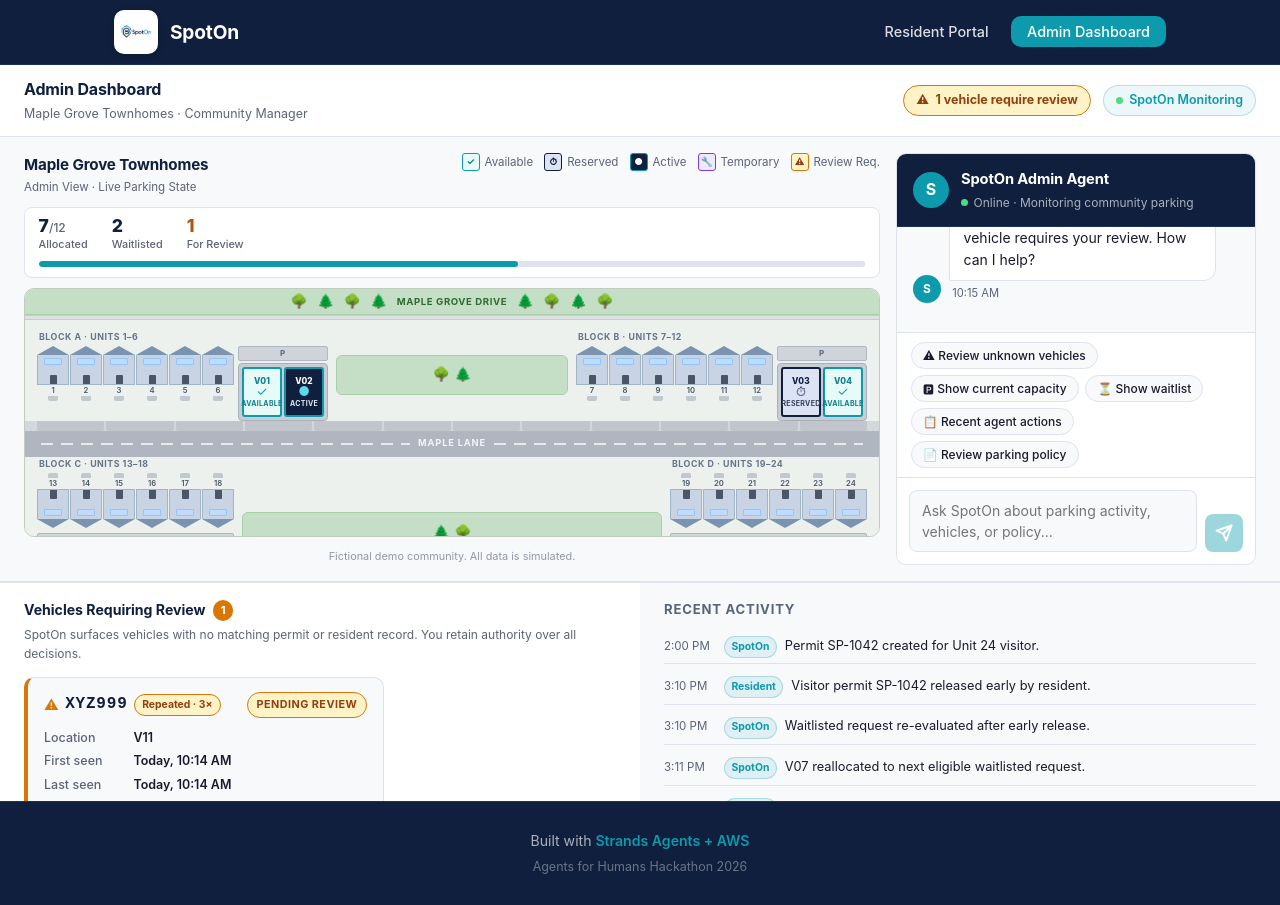
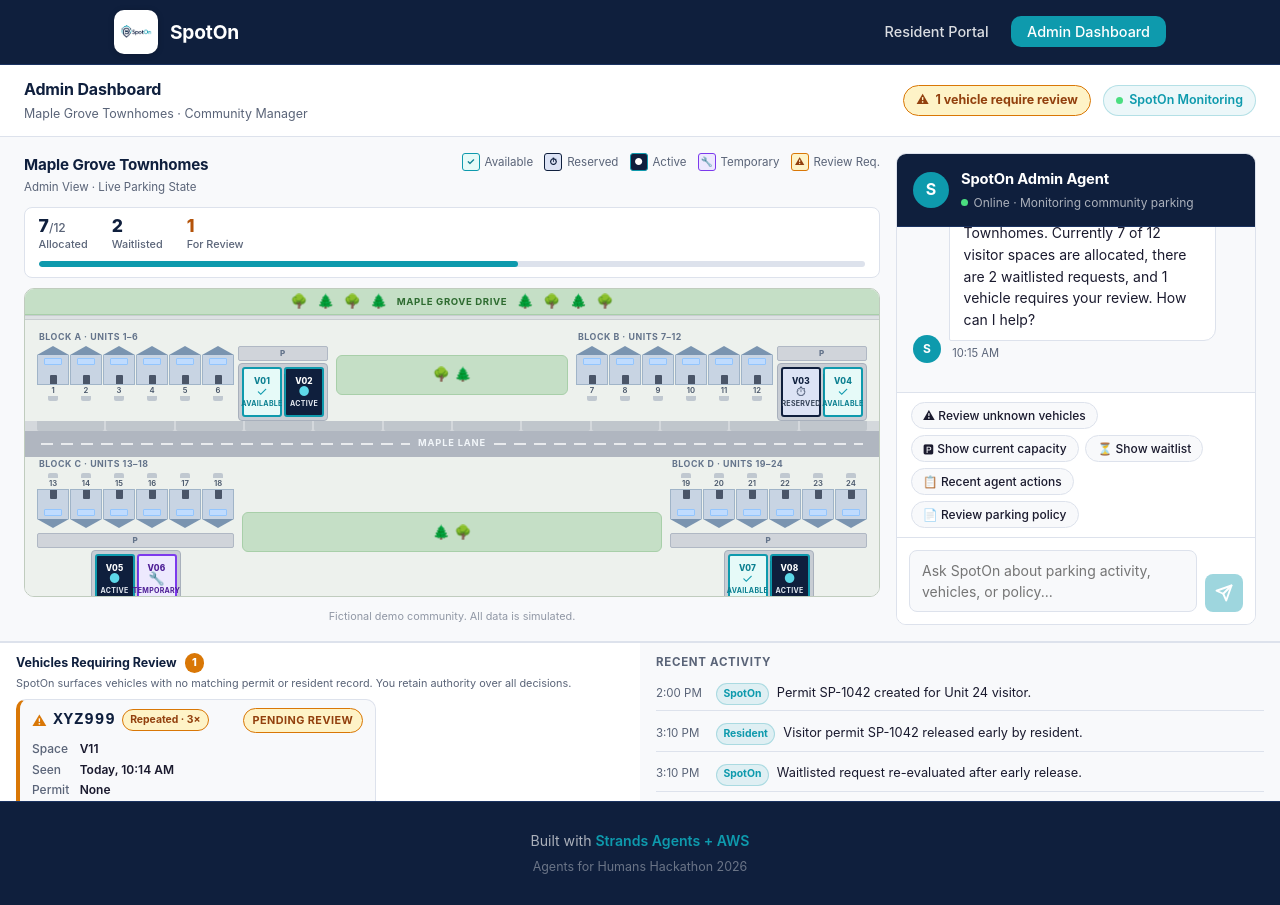
Before and after one commit to jkhan2211/SpotOn, a React (Create React App) app: page /admin in a window 1280 px wide. Built offline with nearby package versions, Linux system fonts and the light colour scheme; the HTML template or start-up script is replaced by a standard one.

Commit message:
Compact admin bottom panels: smaller vehicle cards, tighter padding, more room for site plan

```diff
--- a/src/admin/AdminDashboard.css
+++ b/src/admin/AdminDashboard.css
@@ -41,7 +41,7 @@
   grid-template-columns: 1fr 1fr;
   border-top: 1px solid var(--color-border);
   flex-shrink: 0;
-  height: 220px;
+  height: 160px;
   min-height: 0;
   overflow: hidden;
 }
--- a/src/admin/AdminReview.css
+++ b/src/admin/AdminReview.css
@@ -1,6 +1,6 @@
 /* ── Vehicle review section ── */
 .review-section {
-  padding: 1rem 1.5rem;
+  padding: 0.6rem 1rem;
   background: var(--color-surface);
   border-top: 1px solid var(--color-border);
   overflow-y: auto;
@@ -8,11 +8,11 @@
 }
 
 .review-section__header {
-  margin-bottom: 0.85rem;
+  margin-bottom: 0.4rem;
 }
 
 .review-section__title {
-  font-size: 0.88rem;
+  font-size: 0.78rem;
   font-weight: 700;
   color: var(--color-primary);
   display: flex;
@@ -31,9 +31,9 @@
 }
 
 .review-section__sub {
-  font-size: 0.75rem;
+  font-size: 0.68rem;
   color: var(--color-text-muted);
-  margin-top: 0.2rem;
+  margin-top: 0.1rem;
 }
 
 .review-section__empty {
@@ -53,8 +53,8 @@
   background: var(--color-bg);
   border: 1px solid var(--color-border);
   border-radius: var(--radius);
-  padding: 0.9rem 1rem;
-  min-width: 240px;
+  padding: 0.5rem 0.75rem;
+  min-width: 200px;
   flex: 1;
   max-width: 360px;
 }
@@ -68,7 +68,7 @@
   display: flex;
   justify-content: space-between;
   align-items: flex-start;
-  margin-bottom: 0.65rem;
+  margin-bottom: 0.35rem;
   gap: 0.5rem;
 }
 
@@ -119,9 +119,9 @@
 .vr-card__dl {
   display: grid;
   grid-template-columns: auto 1fr;
-  gap: 0.2rem 0.65rem;
-  font-size: 0.78rem;
-  margin-bottom: 0.65rem;
+  gap: 0.1rem 0.65rem;
+  font-size: 0.75rem;
+  margin-bottom: 0.4rem;
 }
 
 .vr-card__dl dt { color: var(--color-text-muted); font-weight: 500; }
@@ -180,14 +180,14 @@
 
 .vr-card__actions {
   display: flex;
-  gap: 0.5rem;
+  gap: 0.4rem;
   flex-wrap: wrap;
 }
 
 .vr-btn {
-  font-size: 0.78rem;
+  font-size: 0.72rem;
   font-weight: 700;
-  padding: 0.4rem 0.85rem;
+  padding: 0.25rem 0.65rem;
   border-radius: 7px;
   border: 1.5px solid transparent;
   transition: background-color 0.15s, border-color 0.15s;
@@ -220,7 +220,7 @@
 
 /* ── Activity feed ── */
 .activity-feed {
-  padding: 1rem 1.5rem;
+  padding: 0.6rem 1rem;
   background: var(--color-bg);
   border-top: 1px solid var(--color-border);
   overflow-y: auto;
@@ -228,12 +228,12 @@
 }
 
 .activity-feed__title {
-  font-size: 0.82rem;
+  font-size: 0.72rem;
   font-weight: 700;
   text-transform: uppercase;
   letter-spacing: 0.06em;
   color: var(--color-text-muted);
-  margin-bottom: 0.65rem;
+  margin-bottom: 0.4rem;
 }
 
 .activity-feed__list {
--- a/src/admin/AdminReview.js
+++ b/src/admin/AdminReview.js
@@ -26,31 +26,10 @@ function VehicleCard({ vehicle, onResolve }) {
       </div>
 
       <dl className="vr-card__dl">
-        <dt>Location</dt>    <dd>{vehicle.space || '—'}</dd>
-        <dt>First seen</dt>  <dd>{vehicle.firstSeen}</dd>
-        <dt>Last seen</dt>   <dd>{vehicle.lastSeen}</dd>
-        <dt>Permit match</dt><dd>{vehicle.permitMatch}</dd>
-        <dt>Resident</dt>    <dd>{vehicle.residentMatch}</dd>
-        <dt>Temp permit</dt> <dd>{vehicle.tempMatch}</dd>
+        <dt>Space</dt>  <dd>{vehicle.space || '—'}</dd>
+        <dt>Seen</dt>   <dd>{vehicle.firstSeen}</dd>
+        <dt>Permit</dt> <dd>{vehicle.permitMatch}</dd>
       </dl>
-
-      {vehicle.observations >= 2 && (
-        <div className="vr-card__history">
-          <span className="vr-card__history-label">Observation history</span>
-          <ul className="vr-card__history-list">
-            {vehicle.history.map((h, i) => (
-              <li key={i}>{h.date} · {h.time}</li>
-            ))}
-          </ul>
-        </div>
-      )}
-
-      {vehicle.prevDecision && (
-        <div className="vr-card__prev">
-          <span className="vr-card__prev-label">Previous decision</span>
-          <span>{vehicle.prevDecision.decision} · {vehicle.prevDecision.date}</span>
-        </div>
-      )}
 
       {isPending && (
         <div className="vr-card__actions">
```
